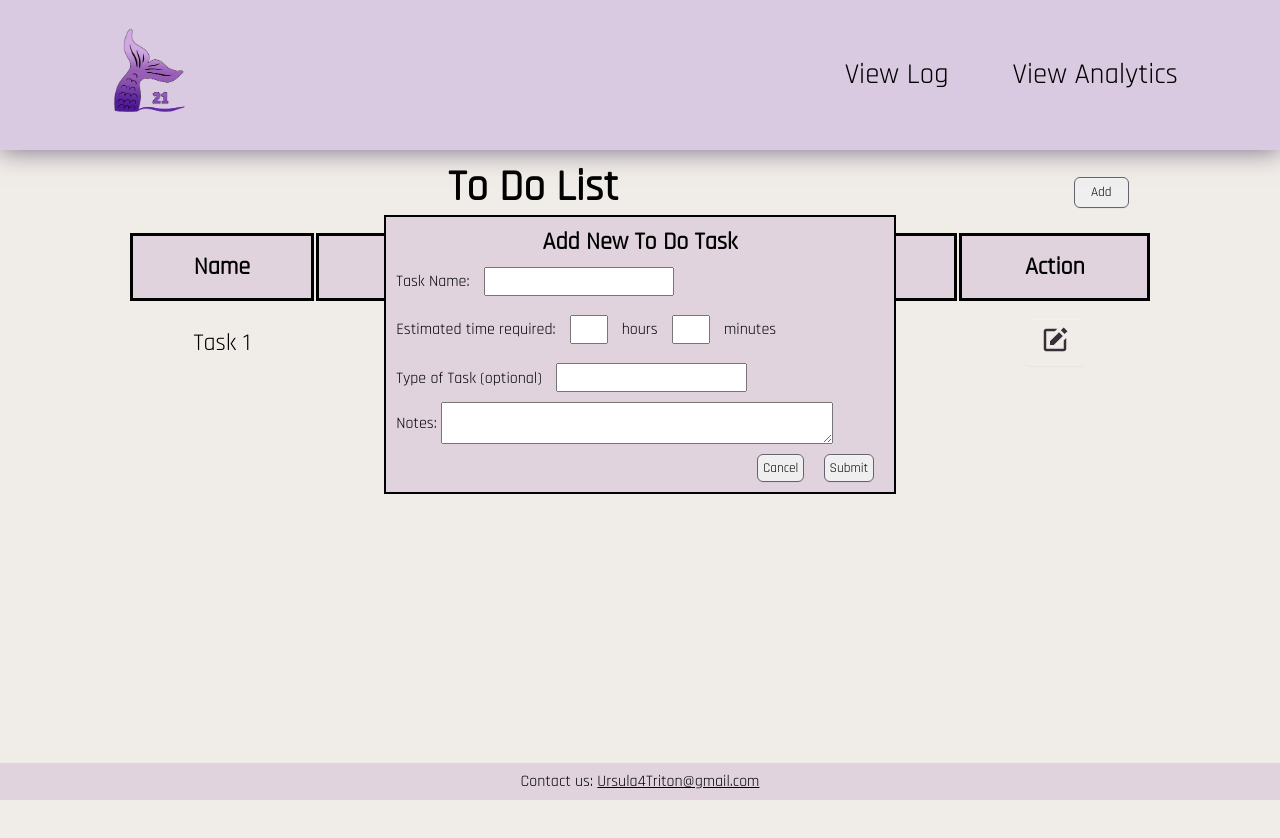
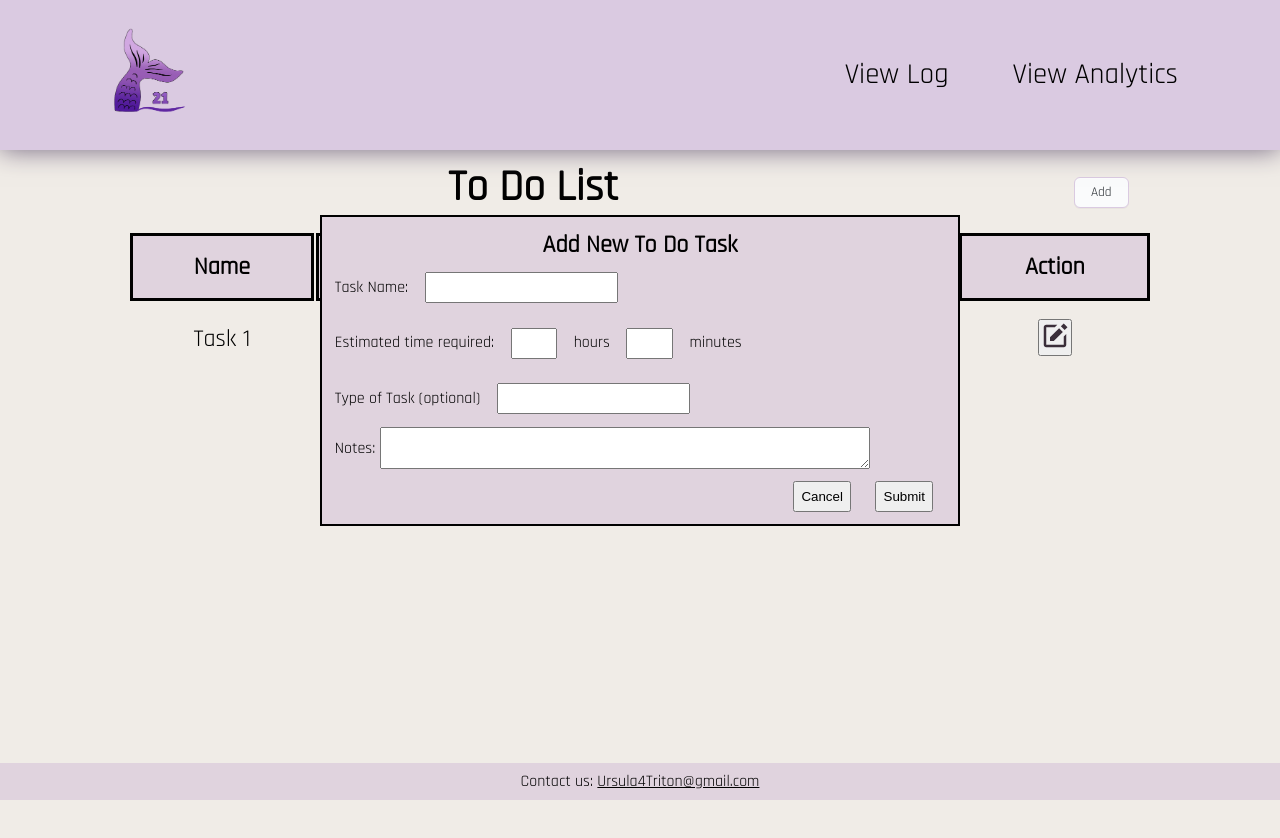
Before and after one commit to cse110-fa22-group21/Ursula, a plain HTML site: page index.html in a window 1280 px wide. Both pictures are taken after a click on the button "Add". Drawn offline with Linux system fonts and the light colour scheme.

Commit message:
Revert "update add button"

```diff
--- a/index.html
+++ b/index.html
@@ -72,7 +72,7 @@
                         <td>Task 1</td>
                         <td>2 hr 30 min</td>
                         <td>In Progress</td>
-                        <td><button id = "editButton"><img id="editIcon" src="admin/branding/edit-icon.svg" alt="Edit icon button"></button></td>
+                        <td><button><img id="editIcon" src="admin/branding/edit-icon.svg" alt="Edit icon button"></button></td>
                     </tr>
                 </tbody>
               </table>
--- a/scripts/add.js
+++ b/scripts/add.js
@@ -7,7 +7,7 @@ document.getElementById("cancelButton").addEventListener("click", closeForm);
 // TODO styling for function methods
 /*
  * Add button function
- * Once the use click on the add button, the popup form should pop up
+ * Once the use click on the add button, the popup form should pops up
  */
 function openForm() {
     document.getElementById("popupForm").style.display = "block";
--- a/styles/colors.css
+++ b/styles/colors.css
@@ -6,8 +6,4 @@
     --hoverColor: #EBBFF6;
     --tableBackgroundColor: #e0d3de;
     --tableBorderColor: #73648A;
-    --btnColor: #FAFBFC;
-    --btnTextColor: black;
-    --btnBorderColor: #66626f;
-    --btnHoverBackgroundColor: #e3d4e9;
 }
--- a/styles/index.css
+++ b/styles/index.css
@@ -10,20 +10,20 @@
     /* Font size of page identifier + button */
     display: inline;
     margin-left: 35%;
+    /* Sets Button and h1 tag to be covered by the header */
+    /* z-index: -1; */
 }
 /* End of Page Identifier Name */
 
-
-
 /* Button Styling */
-button {
+#addButton {
     font-family: 'Rajdhani', sans-serif;
-    color: var(--btnTextColor);
-
-    border: 1px solid var(--btnBorderColor);
+    background-color: #FAFBFC;
+    border: 1px solid #dacae1;
     border-radius: 6px;
     box-shadow: rgba(27, 31, 35, 0.04) 0 1px 0, rgba(255, 255, 255, 0.25) 0 1px 0 inset;
     box-sizing: border-box;
+    color: #24292E;
     cursor: pointer;
     display: inline-block;
     padding: 6px 16px;
@@ -37,26 +37,15 @@ button {
     word-wrap: break-word;
 }
 
-button:hover {
-    background-color: var(--btnHoverBackgroundColor);
-    text-decoration: none;
-    transition-duration: 0.1s;
-}
-
-#editButton {
-    background-color: transparent;
-    background-repeat: no-repeat;
-    border: none;
-    cursor: pointer;
-    overflow: hidden;
-    outline: none;
-}
-
-#addButton {
-    border: 1px solid var(--btnBorderColor);
+/* .edit {
+    font-family: 'Rajdhani', sans-serif;
+    background-color: var(--tableBackgroundColor);
+    background-image: url('/images/edit-button.png');
+    border: 1px solid #000000;
     border-radius: 6px;
     box-shadow: rgba(27, 31, 35, 0.04) 0 1px 0, rgba(255, 255, 255, 0.25) 0 1px 0 inset;
     box-sizing: border-box;
+    color: #24292E;
     cursor: pointer;
     display: inline-block;
     padding: 6px 16px;
@@ -68,7 +57,19 @@ button:hover {
     vertical-align: middle;
     white-space: nowrap;
     word-wrap: break-word;
+    background-image: url('/images/edit-button.png');
+    background-size: 100px 130px;
+    height: 134px;
+    width: 104px;
+} */
+
+button:hover, #addButton:hover {
+    background-color: #dacae1;
+    text-decoration: none;
+    transition-duration: 0.1s;
 }
+
+
 /* End of Button Styling */
 
 /* Popup Form Styling */
@@ -78,8 +79,8 @@ button:hover {
     position: fixed;
     margin-left: auto;
     margin-right: auto;
-    right: 30%;
-    left: 30%;
+    right: 25%;
+    left: 25%;
     border: 2px solid black;
     z-index: 9;
   }
```
